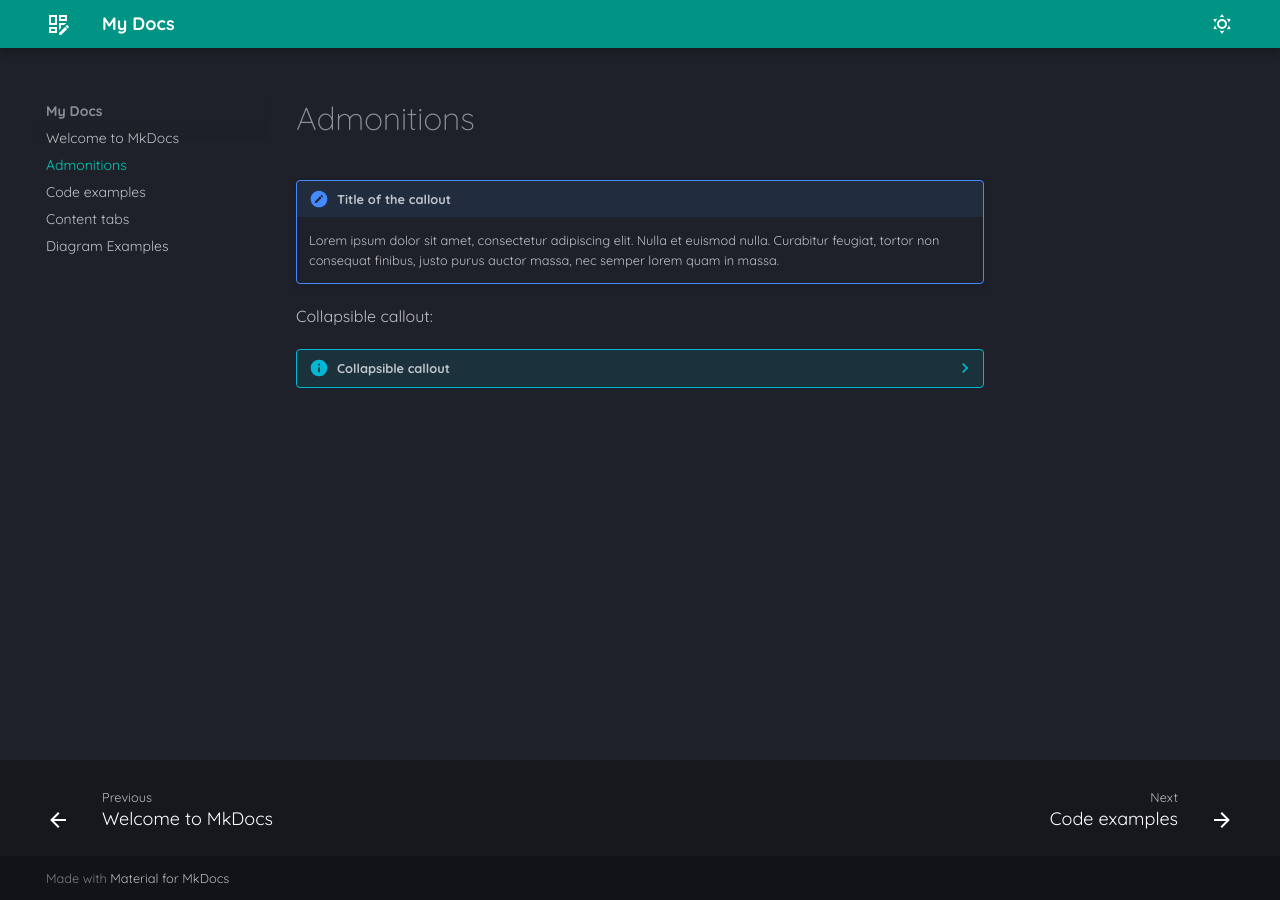
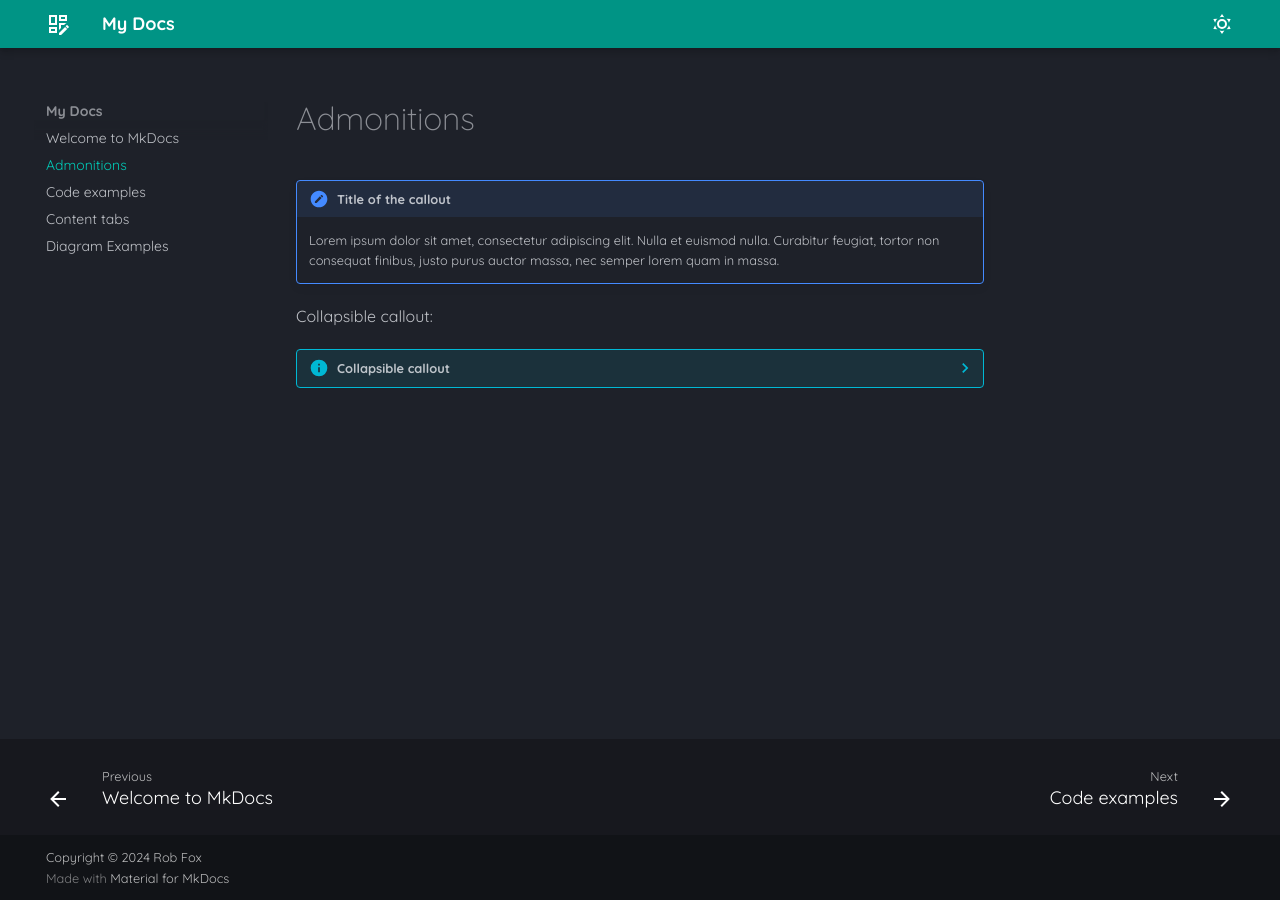
Before and after one commit to robfs/dash-builder, an MkDocs documentation site: the page built from docs/admonitions.md, in a window 1280 px wide. Built offline with MkDocs 1.6.1 and Material for MkDocs 9.7.7, drawn with Linux system fonts in a browser that asks for light colours.

Commit message:
add copyright

```diff
--- a/mkdocs.yml
+++ b/mkdocs.yml
@@ -1,4 +1,5 @@
 site_name: My Docs
+copyright: Copyright &copy; 2024 Rob Fox
 theme:
   features:
     - navigation.footer
```
